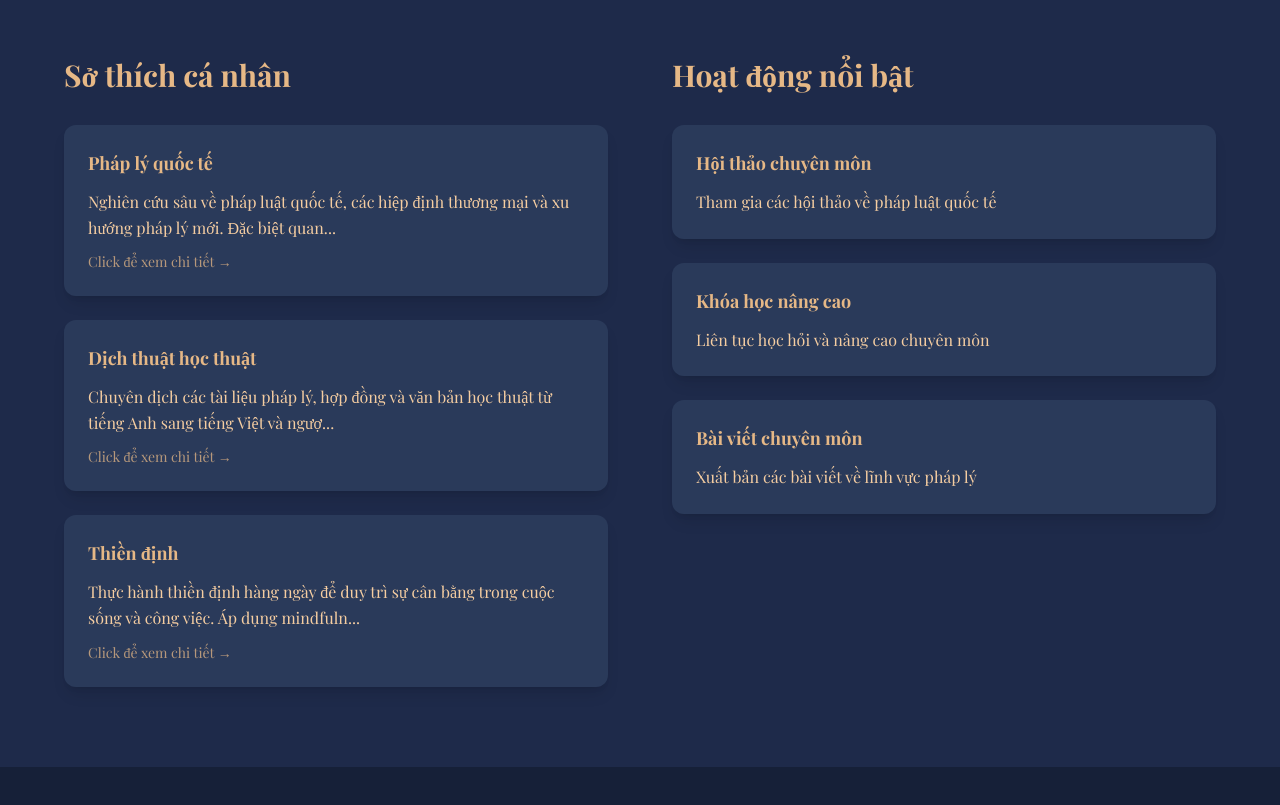
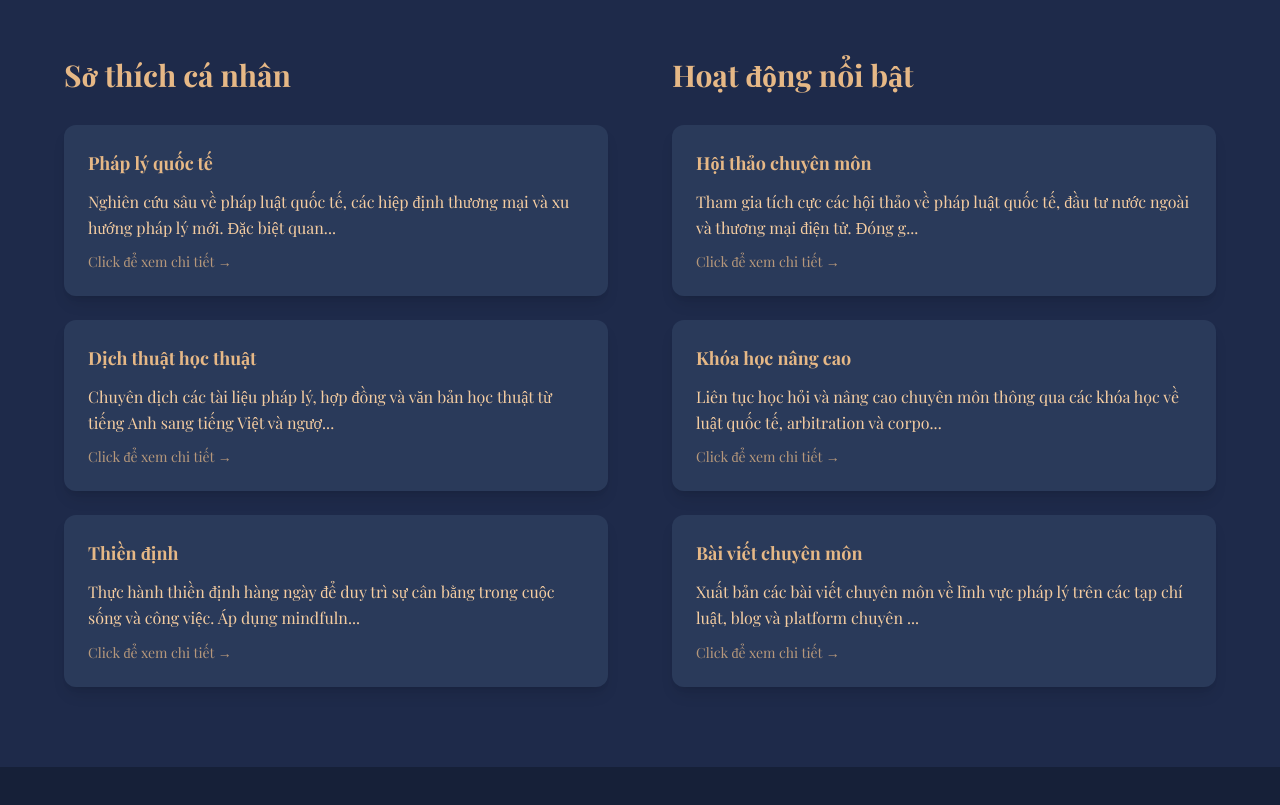
Before and after one commit to trungnguyen1618033/portfolio, a Next.js app: page / in a window 1280 px wide. Shown: the part 2580-3385 px from the top of the page. Built offline with nearby package versions, Linux system fonts and the light colour scheme.

Commit message:
Add sample activities to PortfolioContent component with interactive display. Implemented a new handleActivityClick function to open modals for detailed views, enhancing user engagement and content organization.

```diff
--- a/src/app/components/PortfolioContent.tsx
+++ b/src/app/components/PortfolioContent.tsx
@@ -77,6 +77,33 @@ const sampleBlogs = [
   }
 ];
 
+const sampleActivities = [
+  {
+    id: 1,
+    title: "Hội thảo chuyên môn",
+    description: "Tham gia tích cực các hội thảo về pháp luật quốc tế, đầu tư nước ngoài và thương mại điện tử. Đóng góp ý kiến chuyên môn trong các phiên thảo luận về xu hướng pháp lý mới và tác động đến doanh nghiệp Việt Nam.",
+    category: "activity",
+    details: "Thường xuyên tham gia các hội thảo do Hiệp hội Luật sư Việt Nam, VCCI và các tổ chức quốc tế tổ chức. Đặc biệt quan tâm đến các chủ đề về FDI, M&A và compliance.",
+    achievements: ["Diễn giả tại 5+ hội thảo", "Tham gia 20+ sự kiện chuyên môn", "Networking với 100+ chuyên gia"]
+  },
+  {
+    id: 2,
+    title: "Khóa học nâng cao",
+    description: "Liên tục học hỏi và nâng cao chuyên môn thông qua các khóa học về luật quốc tế, arbitration và corporate law từ các tổ chức uy tín trong và ngoài nước.",
+    category: "activity",
+    details: "Hoàn thành các khóa học từ Singapore International Arbitration Centre (SIAC), Vietnam International Arbitration Centre (VIAC) và nhiều tổ chức đào tạo chuyên nghiệp khác.",
+    achievements: ["10+ chứng chỉ chuyên môn", "200+ giờ đào tạo/năm", "Top 10% học viên xuất sắc"]
+  },
+  {
+    id: 3,
+    title: "Bài viết chuyên môn",
+    description: "Xuất bản các bài viết chuyên môn về lĩnh vực pháp lý trên các tạp chí luật, blog và platform chuyên nghiệp để chia sẻ kiến thức và kinh nghiệm với cộng đồng.",
+    category: "activity",
+    details: "Thường xuyên viết bài về các chủ đề nóng trong luật doanh nghiệp, luật đầu tư và giải quyết tranh chấp. Các bài viết được đăng tải trên Vietnam Law & Legal Forum, Legal500 và LinkedIn.",
+    achievements: ["15+ bài viết được publish", "5000+ lượt đọc/tháng", "Featured trong 3 tạp chí luật"]
+  }
+];
+
 export default function PortfolioContent() {
   const { openModal } = useModalContext();
 
@@ -90,6 +117,10 @@ export default function PortfolioContent() {
 
   const handleBlogClick = (blog: any) => {
     openModal('blog', blog);
+  };
+
+  const handleActivityClick = (activity: any) => {
+    openModal('interest', activity);  // Using interest modal for activities since they have similar structure
   };
 
   return (
@@ -291,18 +322,19 @@ export default function PortfolioContent() {
                 Hoạt động nổi bật
               </h3>
               <div className="space-y-6">
-                <div className="bg-navy-light rounded-xl p-6 hover-gold-glow shadow-lg">
-                  <h4 className="text-gold-accent font-bold mb-3 text-lg">Hội thảo chuyên môn</h4>
-                  <p className="text-gold">Tham gia các hội thảo về pháp luật quốc tế</p>
-                </div>
-                <div className="bg-navy-light rounded-xl p-6 hover-gold-glow shadow-lg">
-                  <h4 className="text-gold-accent font-bold mb-3 text-lg">Khóa học nâng cao</h4>
-                  <p className="text-gold">Liên tục học hỏi và nâng cao chuyên môn</p>
-                </div>
-                <div className="bg-navy-light rounded-xl p-6 hover-gold-glow shadow-lg">
-                  <h4 className="text-gold-accent font-bold mb-3 text-lg">Bài viết chuyên môn</h4>
-                  <p className="text-gold">Xuất bản các bài viết về lĩnh vực pháp lý</p>
-                </div>
+                {sampleActivities.map((activity) => (
+                  <div
+                    key={activity.id}
+                    className="bg-navy-light rounded-xl p-6 hover-gold-glow shadow-lg cursor-pointer transform hover:scale-105 transition-all duration-300"
+                    onClick={() => handleActivityClick(activity)}
+                  >
+                    <h4 className="text-gold-accent font-bold mb-3 text-lg">{activity.title}</h4>
+                    <p className="text-gold">{activity.description.substring(0, 100)}...</p>
+                    <div className="mt-3 text-gold-accent text-sm opacity-75">
+                      Click để xem chi tiết →
+                    </div>
+                  </div>
+                ))}
               </div>
             </div>
           </div>
```
